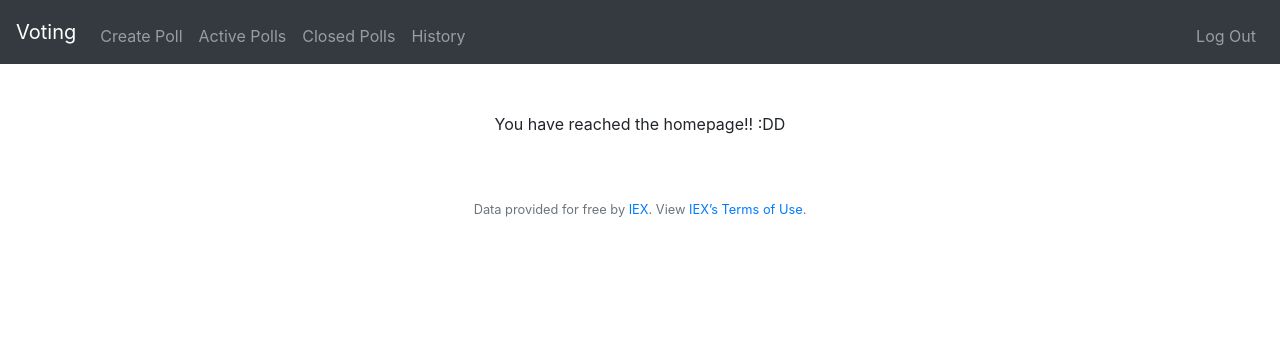
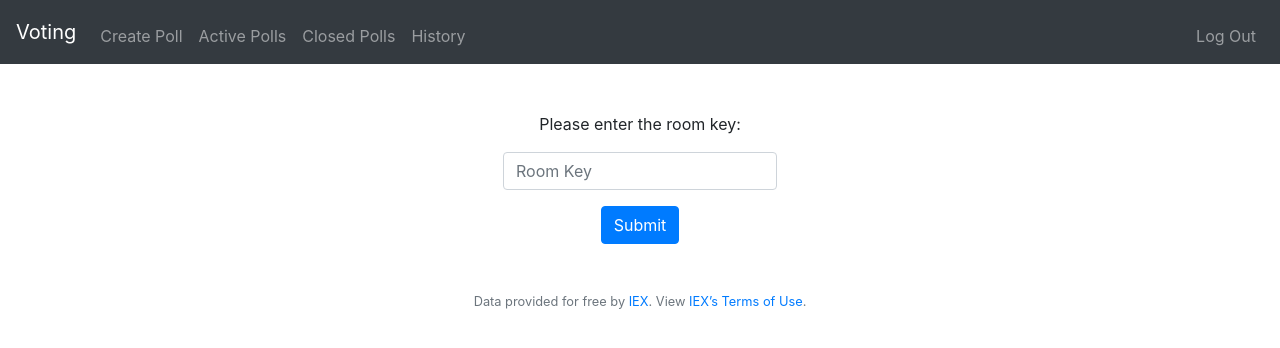
Before and after one commit to MapleLeaves-7/CS50-2021-Vote, a Flask app: page / in a window 1280 px wide. Shown: the top 348 px of the page. Run offline with Flask 2, Linux system fonts and the light colour scheme; a user stored in the database is signed in.

Commit message:
Display input box to type roomkey

```diff
--- a/website/templates/index.html
+++ b/website/templates/index.html
@@ -5,5 +5,19 @@ Index
 {% endblock %}
 
 {% block main %}
-<p>You have reached the homepage!! :DD</p>
+
+<form action="/"
+      method="post">
+    <p>Please enter the room key: </p>
+    <div class="form-group">
+    <input class="form-control"
+            name="roomkey"
+            placeholder="Room Key"
+            type="text"
+            autocomplete="off">
+    </div>
+    <button class="btn btn-primary"
+            type="submit">Submit</button>
+</form>
+
 {% endblock %}
```
